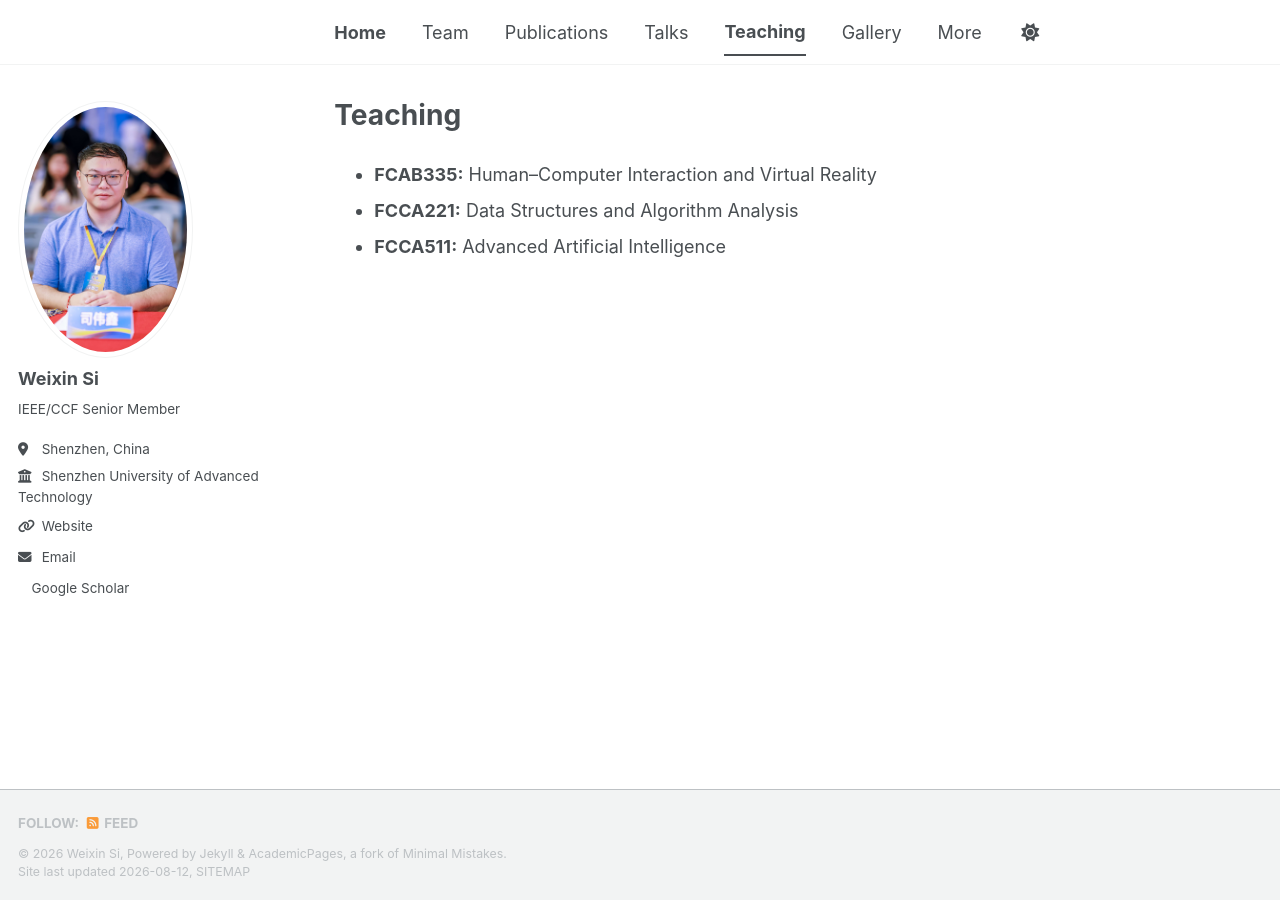
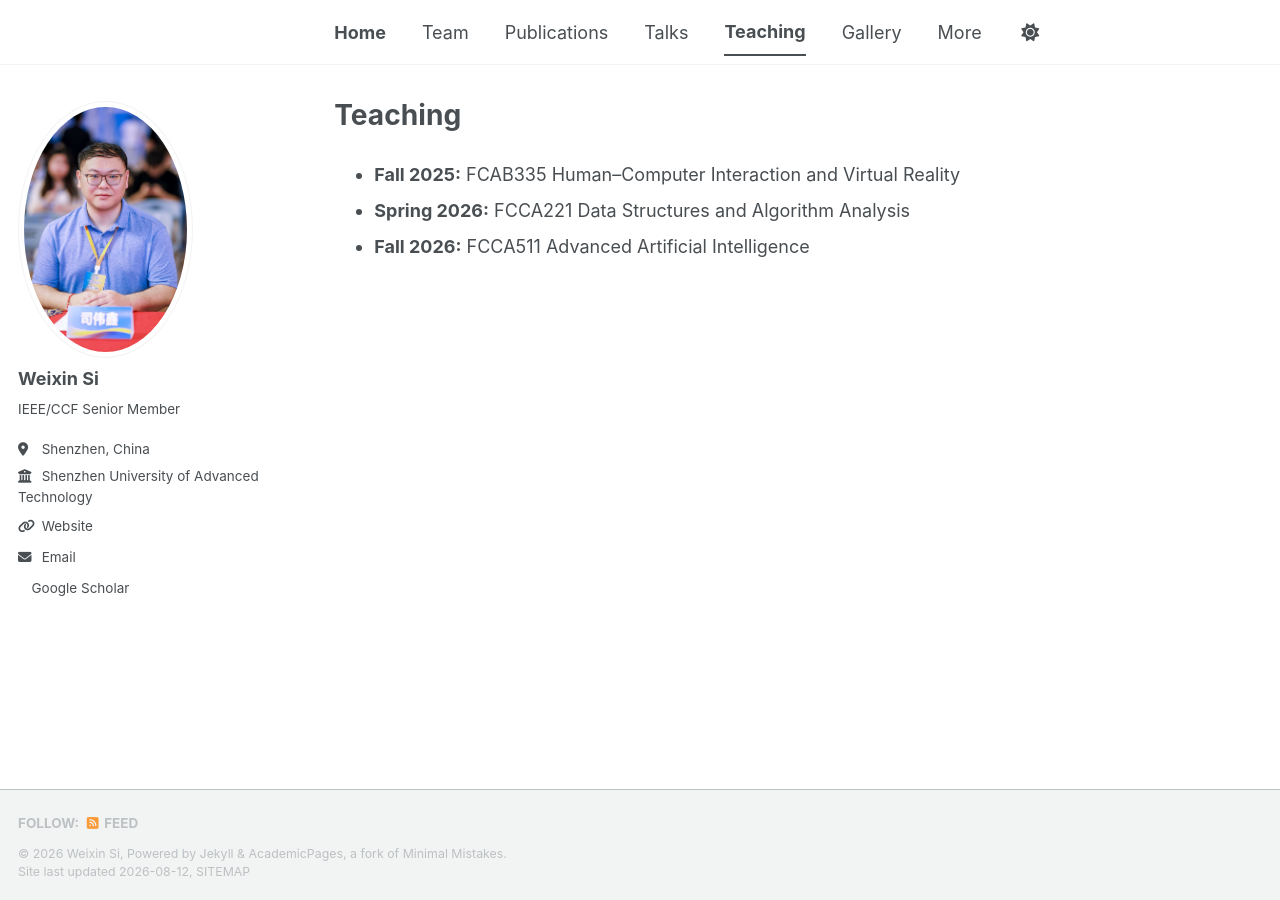
Before and after one commit to WeixinSi/weixinsi.github.io, a Jekyll site: the page built from _pages/teaching.md, in a window 1280 px wide. Built offline with Jekyll 4.4.1, drawn with Linux system fonts in a browser that asks for light colours; a style sheet for code colours, icons or effects is not loaded.

Commit message:
Update teaching terms and publishing workflow

```diff
--- a/_pages/teaching.md
+++ b/_pages/teaching.md
@@ -4,6 +4,6 @@ permalink: /teaching/
 author_profile: true
 ---
 
-- **FCAB335:** Human–Computer Interaction and Virtual Reality
-- **FCCA221:** Data Structures and Algorithm Analysis
-- **FCCA511:** Advanced Artificial Intelligence
+- **Fall 2025:** FCAB335 Human–Computer Interaction and Virtual Reality
+- **Spring 2026:** FCCA221 Data Structures and Algorithm Analysis
+- **Fall 2026:** FCCA511 Advanced Artificial Intelligence
```
Also changed, not shown: .agents/skills/maintaining-weixinsi-homepage/SKILL.md, 1 other file.
